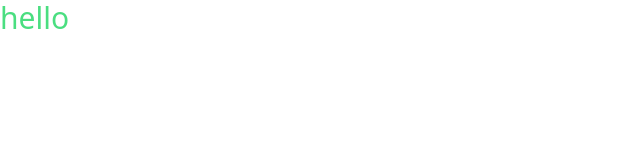
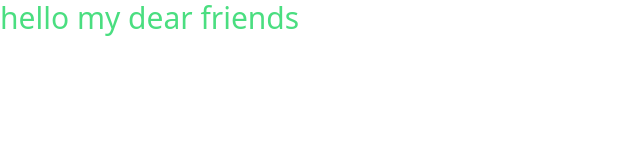
Before and after one commit to HIRWA13/Airbnb-clone, a website: page index.html in a window 1280 px wide. Shown: the whole page, without its empty margins (0-640 px from the left). Drawn offline with Linux system fonts and the light colour scheme.

Commit message:
check deploy

```diff
--- a/index.html
+++ b/index.html
@@ -7,6 +7,6 @@
     <title>AirBnB - clone</title>
   </head>
   <body>
-    <h1 class="text-3xl text-green-400">hello</h1>
+    <h1 class="text-3xl text-green-400">hello my dear friends</h1>
   </body>
 </html>
```
